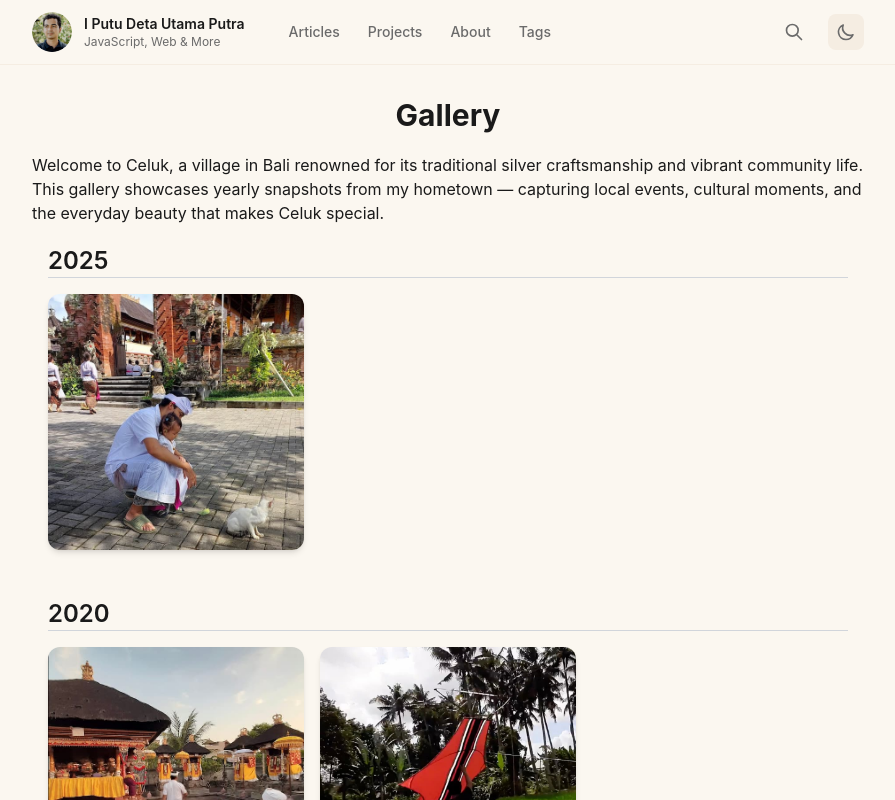
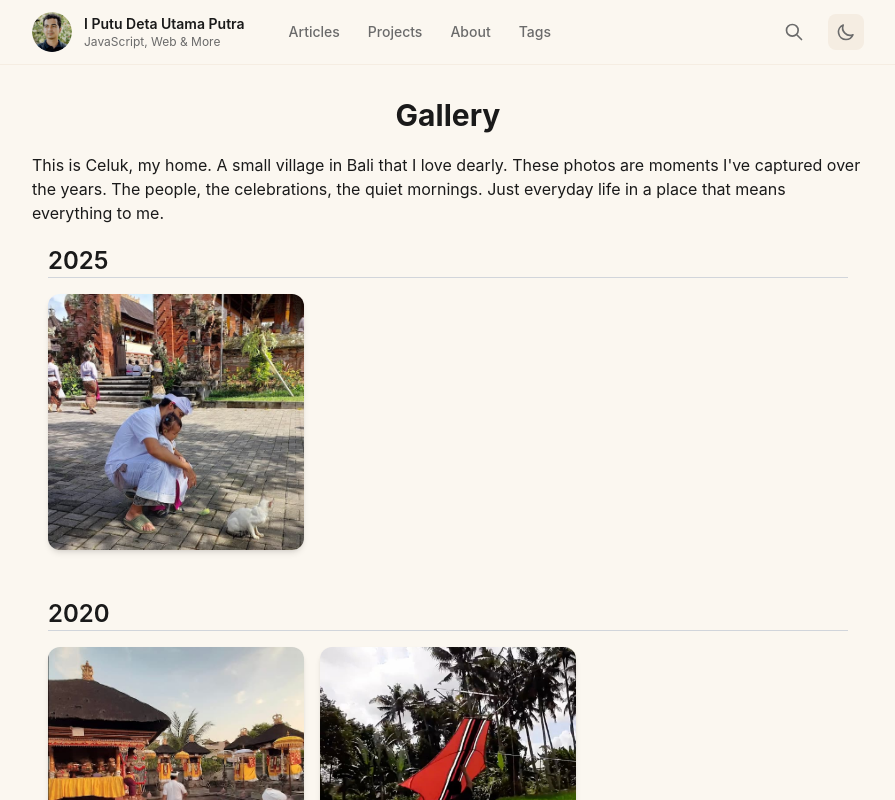
Before and after one commit to detautama/detautama.github.io, a Next.js app: page /gallery in a window 1280 px wide. Shown: the top 800 px of the page, without its empty margins (192-1087 px from the left). Built offline with nearby package versions, Linux system fonts and the light colour scheme.

Commit message:
Update gallery description for a more personal touch and connection to Celuk

```diff
--- a/app/(wide-layout)/gallery/page.tsx
+++ b/app/(wide-layout)/gallery/page.tsx
@@ -21,7 +21,7 @@ export default function GalleryPage() {
       <h1 className="text-center text-2xl font-bold md:text-3xl">Gallery</h1>
       <div className="mb-5" />
       <p className="text-center md:text-left">
-        {`Welcome to Celuk, a village in Bali renowned for its traditional silver craftsmanship and vibrant community life. This gallery showcases yearly snapshots from my hometown — capturing local events, cultural moments, and the everyday beauty that makes Celuk special.`}
+        {`This is Celuk, my home. A small village in Bali that I love dearly. These photos are moments I've captured over the years. The people, the celebrations, the quiet mornings. Just everyday life in a place that means everything to me.`}
       </p>
       <div className="mb-5" />
 
```
